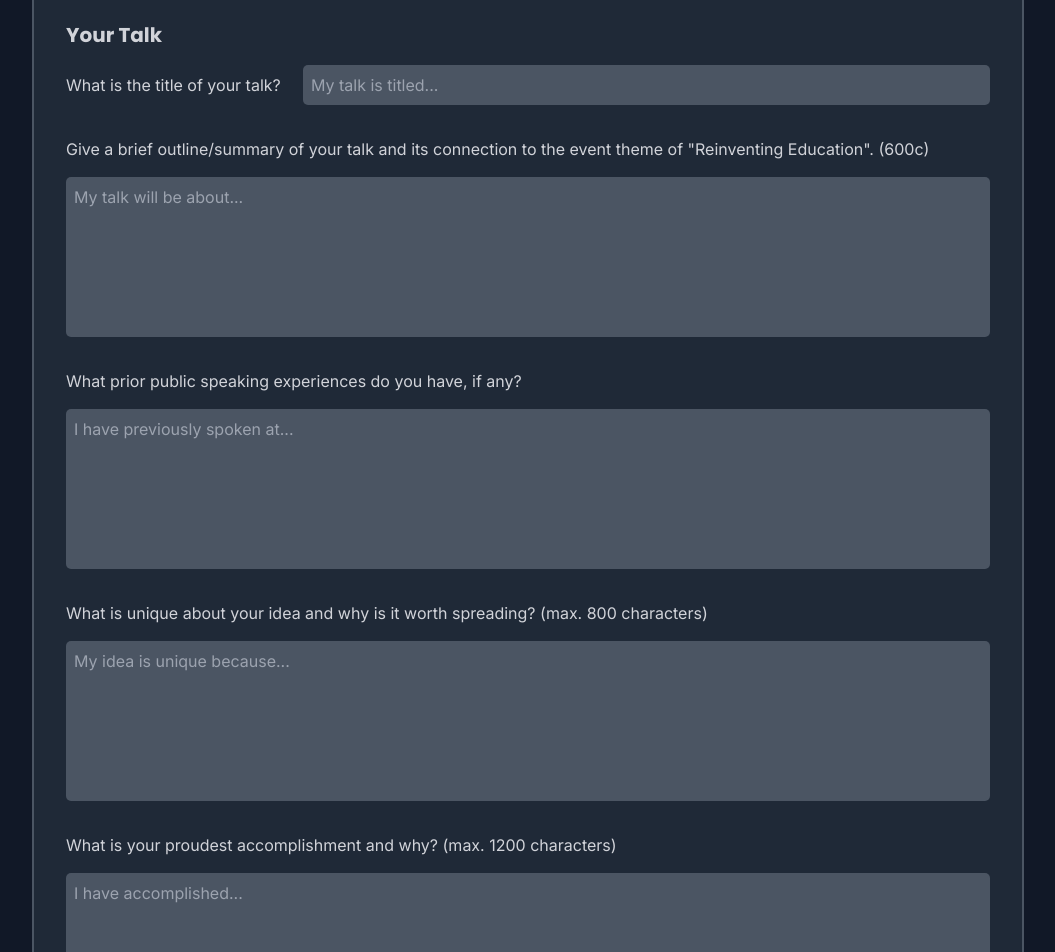
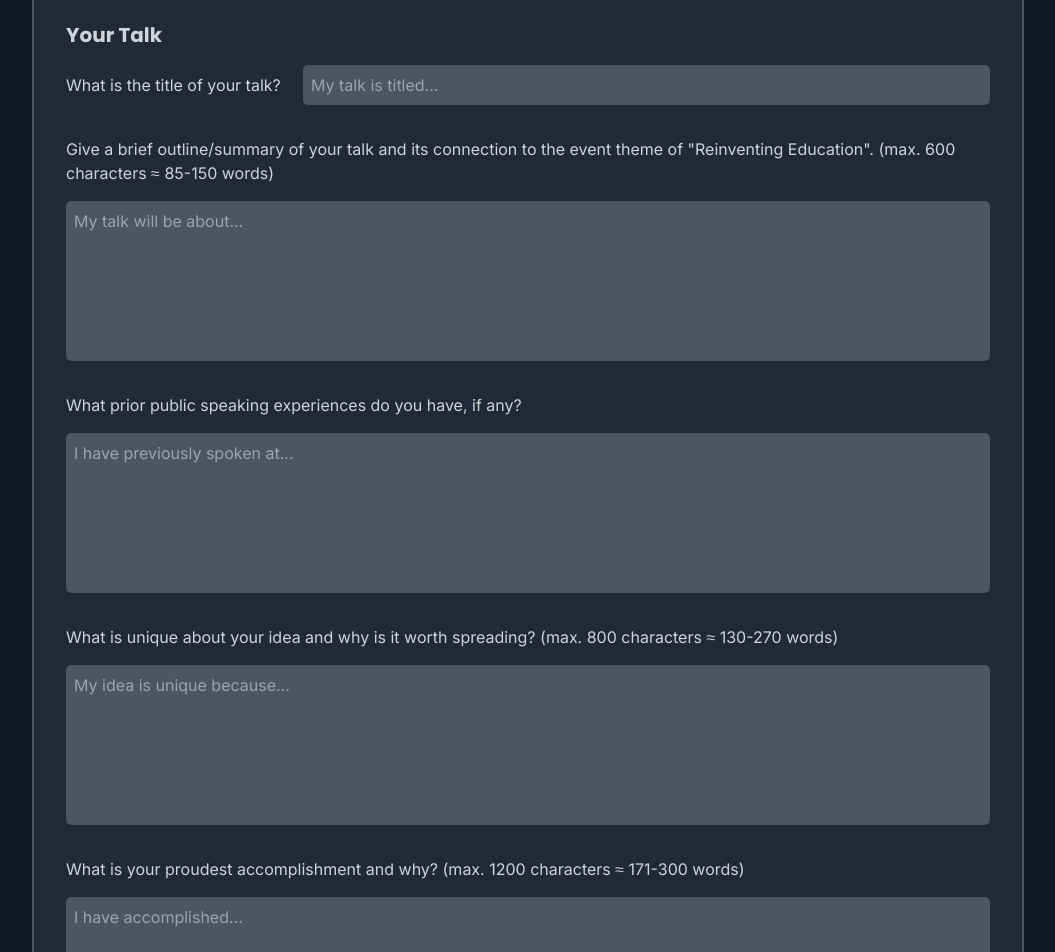
Before and after one commit to jeffrey-zang/attend.tedxcolumbialakeyouth.com, a Next.js app: page /register/speaker in a window 1280 px wide. Shown: the part 1760-2712 px from the top of the page, without its empty margins (112-1167 px from the left). Built offline with nearby package versions, Linux system fonts and the light colour scheme.

Commit message:
add word indicator

```diff
--- a/pages/register/attendee.jsx
+++ b/pages/register/attendee.jsx
@@ -168,7 +168,7 @@ export default function Attendee() {
           </div> */}
 
           <div className='input-container flex-col !mt-8 !items-start'>
-            <label className='!w-full'>Describe one subject that you are passionate about. What drives this passion? How do you continue to ignite your passion and learn about this subject? (max. 800 characters)</label>
+            <label className='!w-full'>Describe one subject that you are passionate about. What drives this passion? How do you continue to ignite your passion and learn about this subject? (max. 800 characters ≈ 130-270 words)</label>
             <textarea className='!w-full mt-2' value={appq2} onChange={e => setAppq2(e.target.value)} type="text" placeholder="I'm passionate about..." required />
             {(appq2.length > 800) && <p className='text-rose-300 opacity-80 mt-2'>Oh no... this response exceeds the limit of 800 characters.</p>}
           </div>
--- a/pages/register/speaker.jsx
+++ b/pages/register/speaker.jsx
@@ -202,7 +202,7 @@ export default function Speaker() {
           </div>
 
           <div className='input-container flex !items-start flex-col !mt-8'>
-            <label className='!w-full'>Give a brief outline/summary of your talk and its connection to the event theme of &quot;Reinventing Education&quot;. (600c)</label>
+            <label className='!w-full'>Give a brief outline/summary of your talk and its connection to the event theme of &quot;Reinventing Education&quot;. (max. 600 characters ≈ 85-150 words)</label>
             <textarea className='!w-full mt-2' value={outline} onChange={e => setOutline(e.target.value)} type="text" placeholder="My talk will be about..." required />
             {(outline.length > 600) && <p className='text-rose-300 opacity-80 mt-2'>Whoops... this response exceeds the limit of 600 characters.</p>}
           </div>
@@ -213,13 +213,13 @@ export default function Speaker() {
           </div>
 
           <div className='input-container !items-start flex-col !mt-8'>
-            <label className='!w-full'>What is unique about your idea and why is it worth spreading? (max. 800 characters)</label>
+            <label className='!w-full'>What is unique about your idea and why is it worth spreading? (max. 800 characters ≈ 130-270 words)</label>
             <textarea className='!w-full mt-2' value={why} onChange={e => setWhy(e.target.value)} type="text" placeholder="My idea is unique because..." required />
             {(why.length > 800) && <p className='text-rose-300 opacity-80 mt-2'>Oh no! this response exceeds the limit of 800 characters.</p>}
           </div>
 
           <div className='input-container !items-start flex-col !mt-8'>
-            <label className='!w-full'>What is your proudest accomplishment and why? (max. 1200 characters)</label>
+            <label className='!w-full'>What is your proudest accomplishment and why? (max. 1200 characters ≈ 171-300 words)</label>
             <textarea className='!w-full mt-2' value={accomplishments} onChange={e => setAccomplishments(e.target.value)} type="text" placeholder="I have accomplished..." required />
             {(why.length > 1200) && <p className='text-rose-300 opacity-80 mt-2'>Aw, shucks! this response exceeds the limit of 1200 characters.</p>}
           </div>
```
